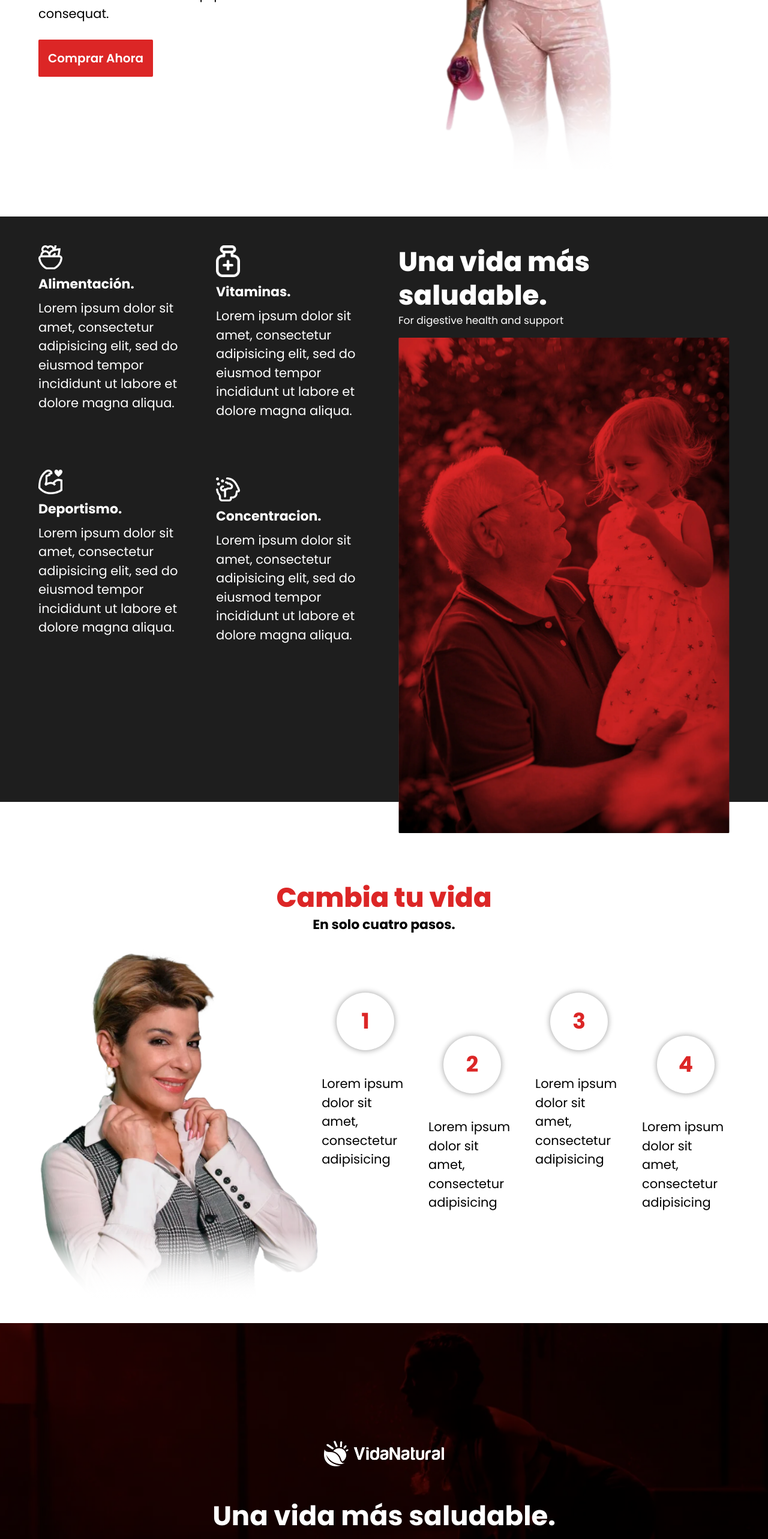
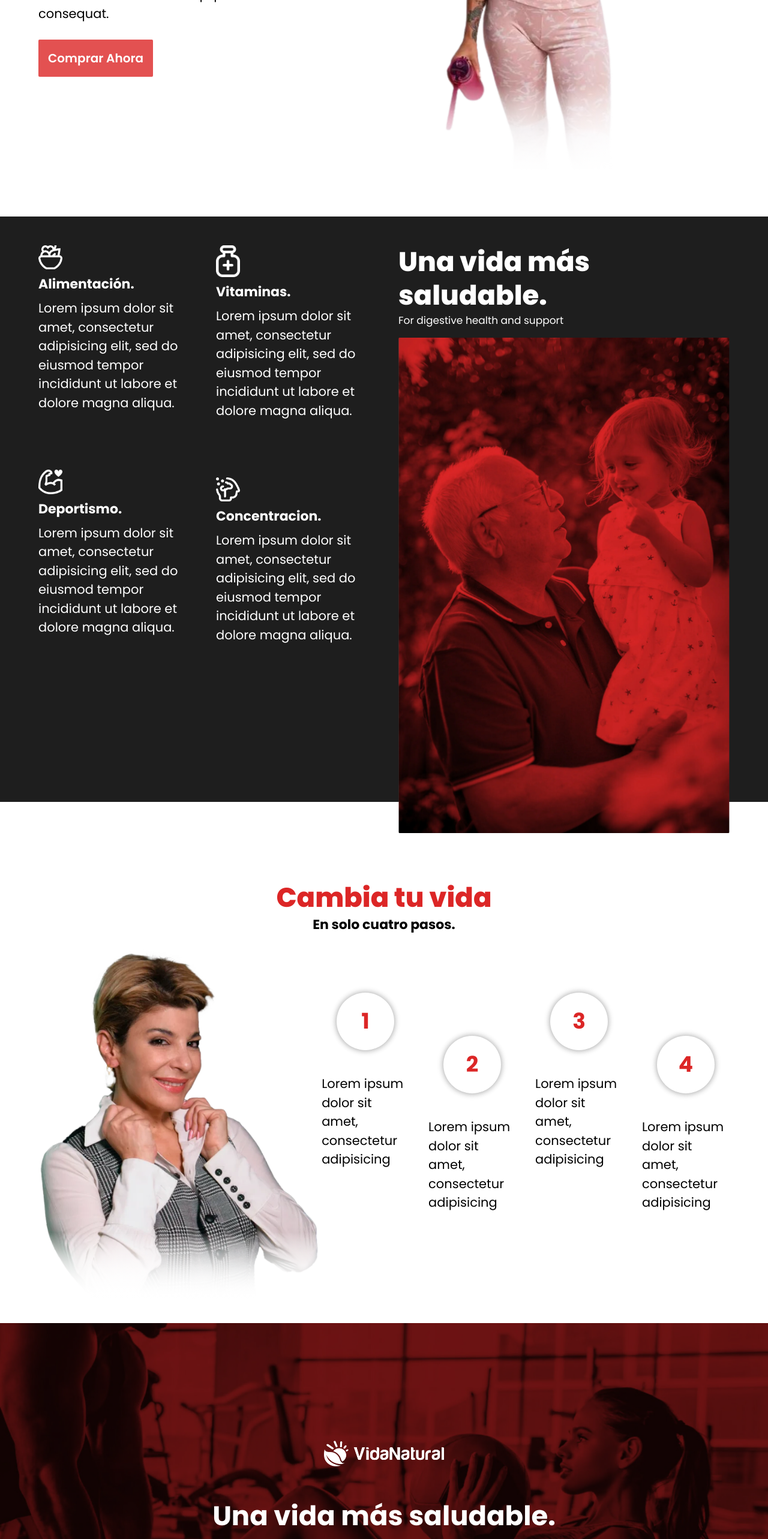
Before and after one commit to BrianGelvez/vidanaturalcarolinapapaleo, a Next.js app: page / in a window 1280 px wide. Shown: the part 1437-4003 px from the top of the page at 60% size. Built offline with nearby package versions, Linux system fonts and the light colour scheme; what tailwind-hamburgers would draw is missing.

Commit message:
styles: Cambio de imagenes en parallax

```diff
--- a/src/sections/parallax/index.tsx
+++ b/src/sections/parallax/index.tsx
@@ -14,7 +14,7 @@ export default function Parallax() {
       <div
         className="absolute top-0 left-0 h-full w-full bg-cover bg-center bg-fixed hidden lg:block"
         style={{
-          backgroundImage: "url(/parallax.webp)",
+          backgroundImage: "url(/FondoRedHome.webp)",
         }}
       />
       {/* Contenido superpuesto */}
--- a/src/sections/product/index.tsx
+++ b/src/sections/product/index.tsx
@@ -23,7 +23,7 @@ export default function Product() {
           </p>
 
           <span className="py-2">
-            <button className="bg-red-600 p-4 md:text-[20px] font-semibold rounded-sm">
+            <button className="bg-red-600/80 backdrop-blur-md  p-4 md:text-[20px] font-semibold rounded-sm">
               Comprar Ahora
             </button>
           </span>
--- a/src/sections/productPrice/index.tsx
+++ b/src/sections/productPrice/index.tsx
@@ -35,7 +35,7 @@ export default function ProductPrice() {
             </div>
           </div>
           <div className="py-4 flex flex-col gap-3">
-            <button className="bg-[#484848] w-[180px] md:w-[200px] lg:w-[230px] p-4 md:text-[20px] lg:text-[22px] font-semibold rounded-sm">
+            <button className="bg-[#484848]/60 backdrop-blur-sm w-[180px] md:w-[200px] lg:w-[230px] p-4 md:text-[20px] lg:text-[22px] font-semibold rounded-sm">
               Comprar Ahora
             </button>
             <p className="text-[#2e2e2e] text-[15px]">
```
